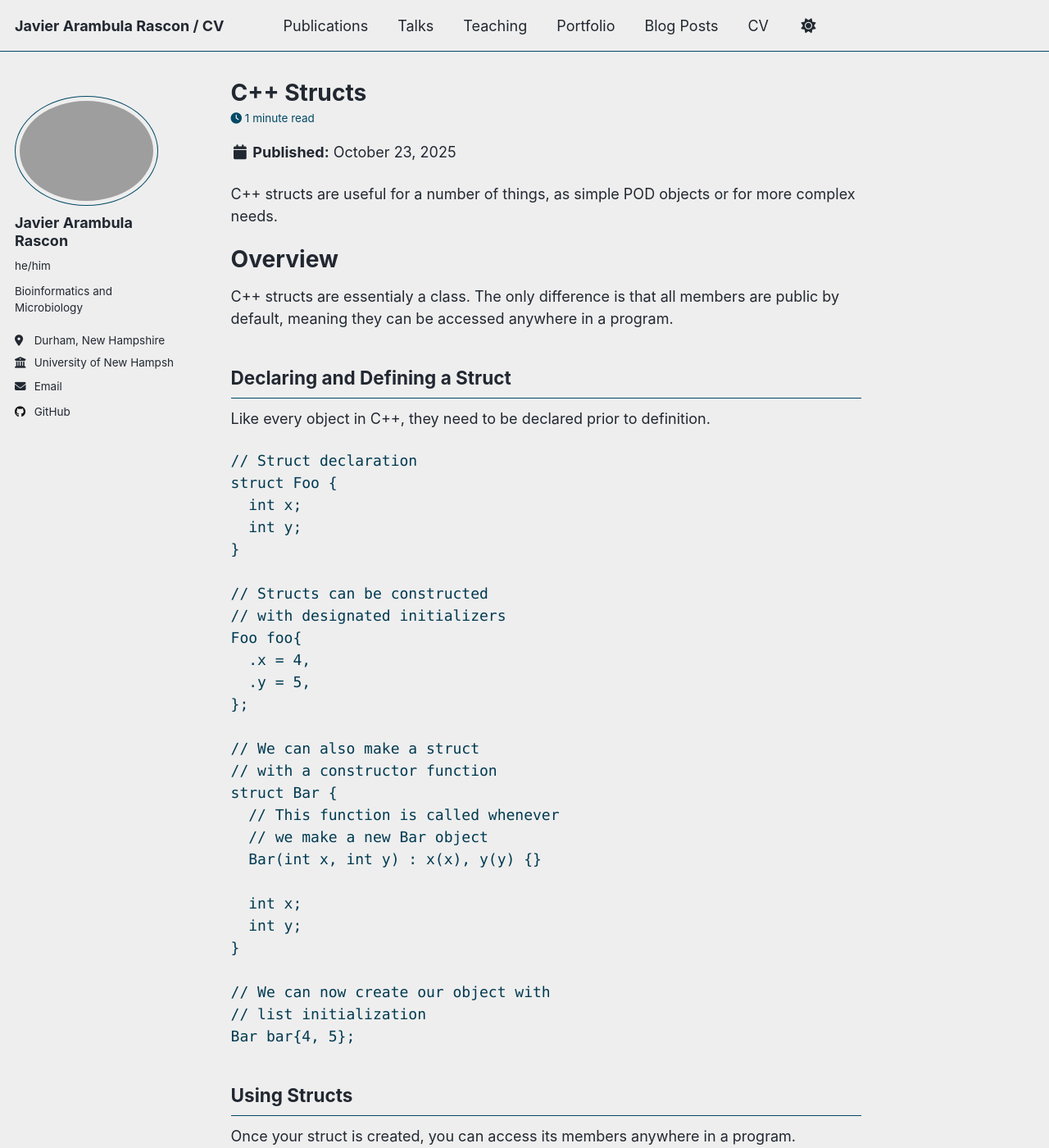
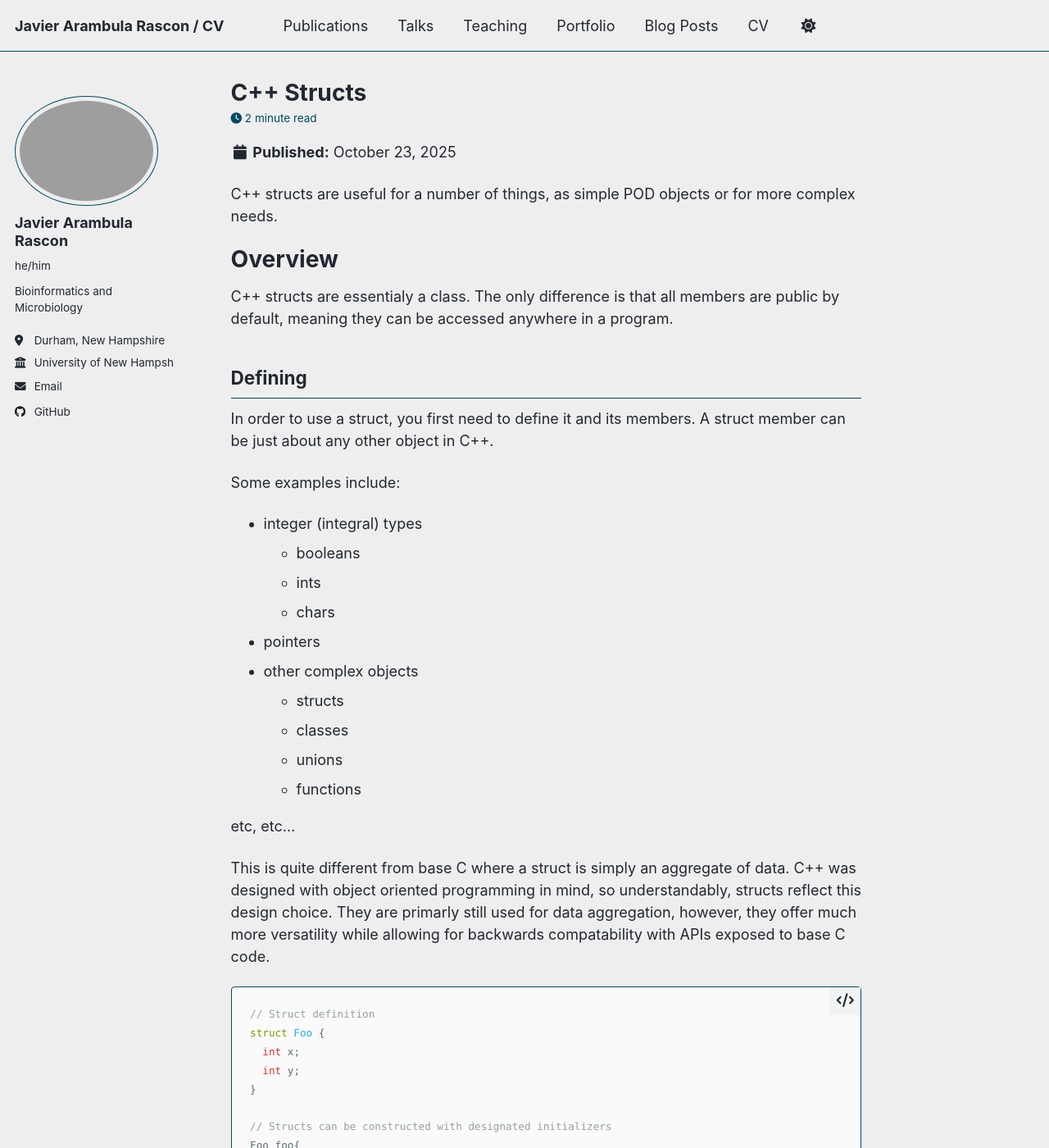
Before and after one commit to aram2608/aram2608.github.io, a Jekyll site: the page built from _posts/2025-10-23-structs.md, in a window 1280 px wide and 1400 px high. Shown: the whole window at 82% size. Built offline with Jekyll 4.4.1, drawn with Linux system fonts in a browser that asks for light colours; a script that is not in the unit is left out; some of the changed text lies outside the part shown.

Commit message:
blog post

````diff
--- a/_config.yml
+++ b/_config.yml
@@ -213,6 +213,7 @@ kramdown:
   toc_levels: 1..6
   smart_quotes: lsquo,rsquo,ldquo,rdquo
   enable_coderay: false
+  syntax_highlighter: rouge
 
 
 # These settings control the types of collections used by the template
--- a/_posts/2025-10-23-structs.md
+++ b/_posts/2025-10-23-structs.md
@@ -15,32 +15,58 @@ Overview
 C++ structs are essentialy a class. The only difference is that all members are
 public by default, meaning they can be accessed anywhere in a program.
 
-Declaring and Defining a Struct
+Defining
 ---
 
-Like every object in C++, they need to be declared prior to definition.
+In order to use a struct, you first need to define it and its members. A struct
+member can be just about any other object in C++.
 
-```C++
-// Struct declaration
+Some examples include:
+  * integer (integral) types
+    * booleans
+    * ints
+    * chars
+  * pointers
+  * other complex objects
+    * structs
+    * classes
+    * unions
+    * functions
+
+etc, etc...
+
+This is quite different from base C where a struct is simply an aggregate of
+data. C++ was designed with object oriented programming in mind, so understandably,
+structs reflect this design choice. They are primarly still used for data aggregation,
+however, they offer much more versatility while allowing for backwards
+compatability with APIs exposed to base C code.
+
+```c++
+// Struct definition
 struct Foo {
   int x;
   int y;
 }
 
-// Structs can be constructed
-// with designated initializers
+// Structs can be constructed with designated initializers
 Foo foo{
   .x = 4,
   .y = 5,
 };
 
-// We can also make a struct
-// with a constructor function
+// We can also make a struct with a constructor function
 struct Bar {
   // This function is called whenever
   // we make a new Bar object
   Bar(int x, int y) : x(x), y(y) {}
 
+  // This is the struct destructor,
+  // it is called whenever the object is destroyed
+  ~Bar() {
+    std::cout << "I am dying!" << std::endl;
+  }
+
+  // The objects members
   int x;
   int y;
 }
@@ -55,7 +81,7 @@ Using Structs
 
 Once your struct is created, you can access its members anywhere in a program.
 
-``` C++
+```c++
 #include <iostream>
 
 int main() {
@@ -79,7 +105,7 @@ Private Members
 Members in a struct can be set to private, why you would do this I am not sure but
 you definitely can.
 
-``` C++
+```c++
 #include <iostream>
 struct PrivateFoo {
   PrivateFoo(int x): x(x) {}
````
Also changed, not shown: 1 other file.
